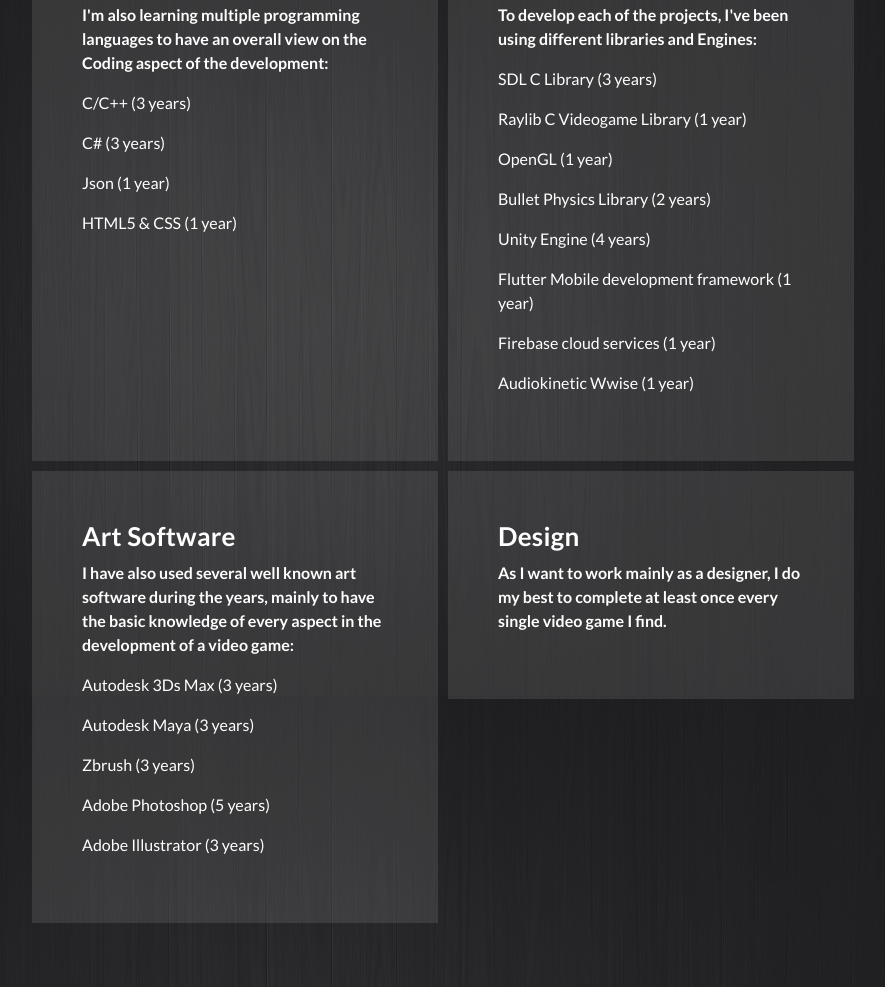
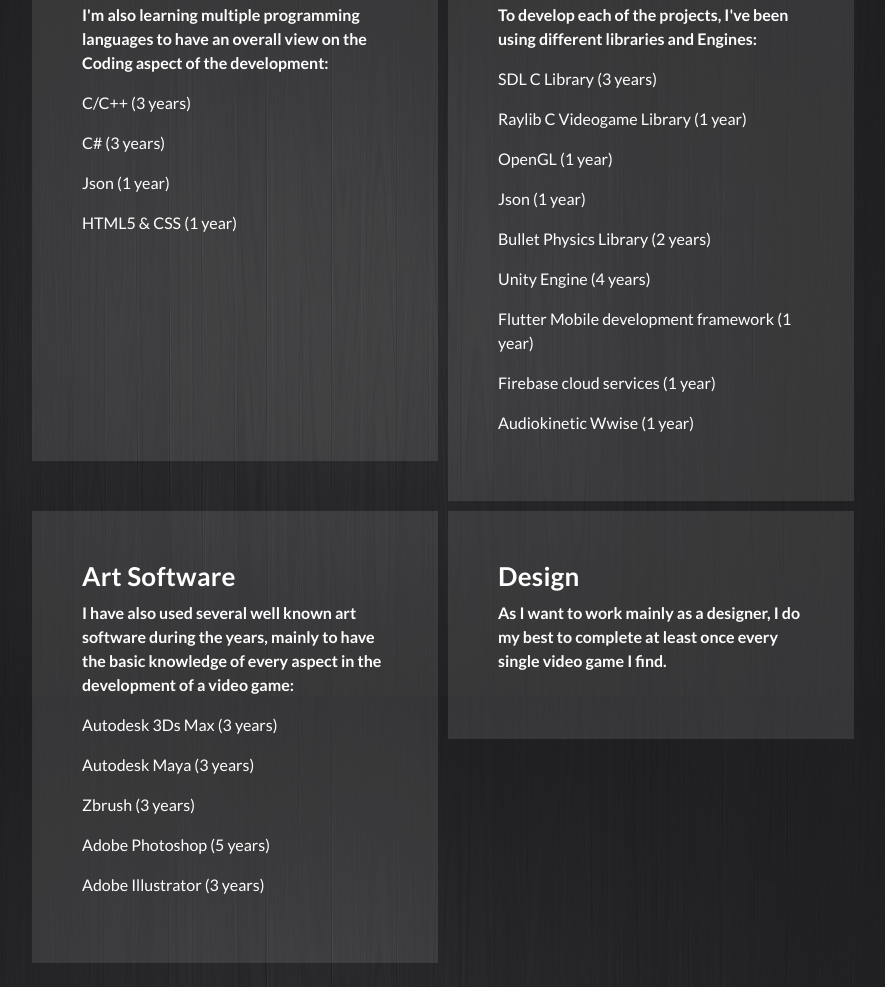
Before and after one commit to MarcArizaAlborni/MarcArizaAlborni, a plain HTML site: page index.html in a window 1280 px wide. Shown: the part 3304-4291 px from the top of the page, without its empty margins (357-1242 px from the left). Drawn offline with Linux system fonts and the light colour scheme.

Commit message:
Update index.html

```diff
--- a/index.html
+++ b/index.html
@@ -393,11 +393,13 @@
                               <p>SDL C Library (3 years)</p>
                               <p>Raylib C Videogame Library (1 year)</p>
                               <p>OpenGL (1 year)</p>
+                              <p> Json (1 year)</p>
                               <p>Bullet Physics Library (2 years)</p>
                               <p>Unity Engine (4 years)</p>
                               <p>Flutter Mobile development framework (1 year)</p>
                               <p>Firebase cloud services (1 year)</p>
                               <p>Audiokinetic Wwise (1 year)</p>
+
 
 
 
```
